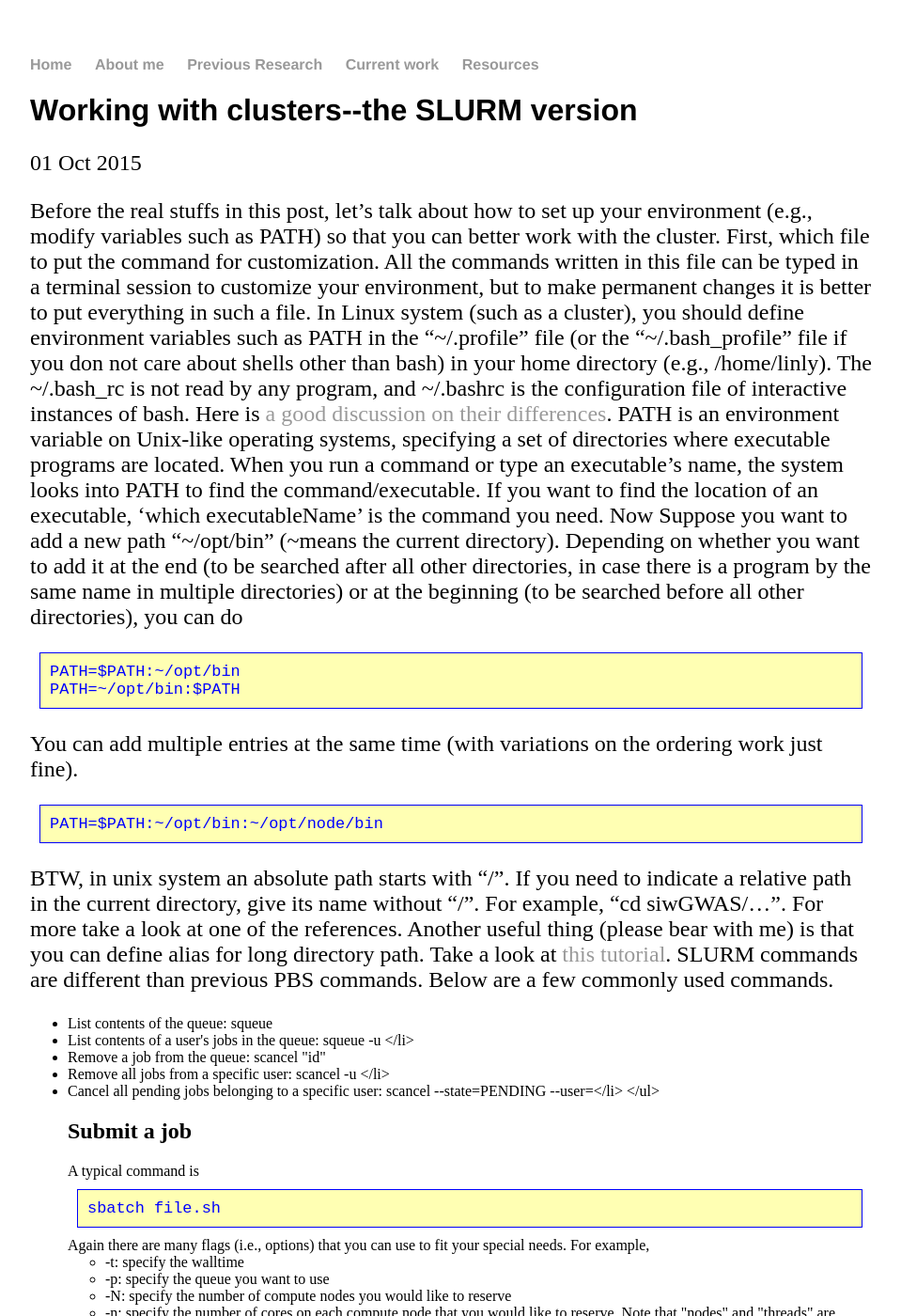
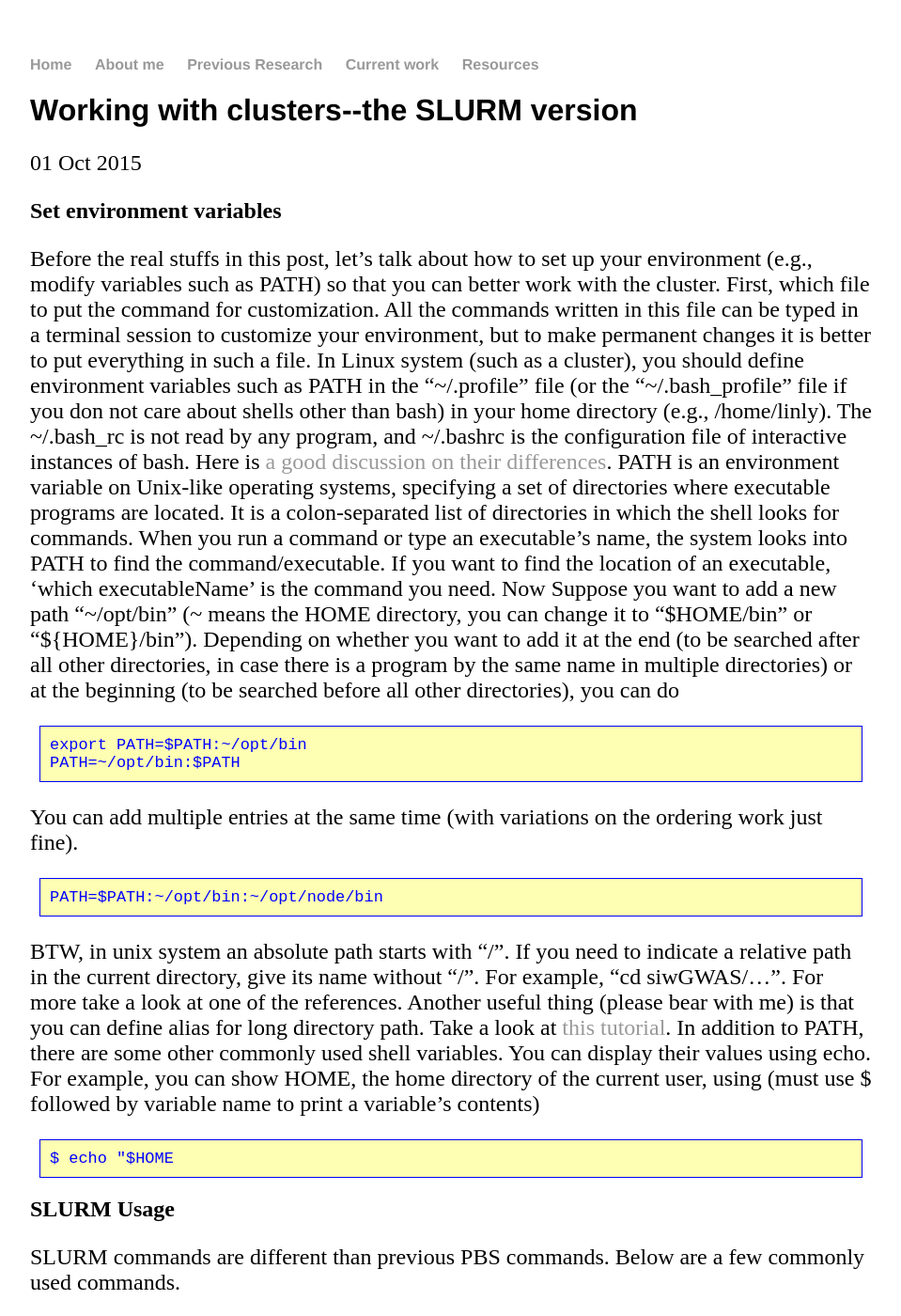
Before and after one commit to lybird300/lybird300.github.io, a Jekyll site: the page built from _posts/2015-10-01-cluster-slurm.md, in a window 1280 px wide and 1400 px high. Shown: the whole window at 94% size, without its empty margins (160-1119 px from the left). Built offline with Jekyll 4.4.1, drawn with Linux system fonts in a browser that asks for light colours.

Commit message:
Update 2015-10-01-cluster-slurm.md

```diff
--- a/_posts/2015-10-01-cluster-slurm.md
+++ b/_posts/2015-10-01-cluster-slurm.md
@@ -3,13 +3,17 @@ layout: post
 title: "Working with clusters--the SLURM version"
 date: 2015-10-01
 ---
+<h2>Set environment variables</h2>
 Before the real stuffs in this post, let's talk about how to set up your environment (e.g., modify variables such as PATH) so that you can better work with the cluster. First, which file to put the command for customization. All the commands written in this file can be typed in a terminal session to customize your environment, but to make permanent changes it is better to put everything in such a file. In Linux system (such as a cluster), you should define environment variables such as PATH in the "~/.profile" file (or the "~/.bash_profile" file if you don not care about shells other than bash) in your home directory (e.g., /home/linly). The ~/.bash_rc is not read by any program, and ~/.bashrc is the configuration file of interactive instances of bash. Here is <a href="http://superuser.com/questions/183870/difference-between-bashrc-and-bash-profile/183980#183980">a good discussion on their differences</a>.
-PATH is an environment variable on Unix-like operating systems, specifying a set of directories where executable programs are located. When you run a command or type an executable’s name, the system looks into PATH to find the command/executable. If you want to find the location of an executable, 'which executableName' is the command you need. Now Suppose you want to add a new path "~/opt/bin" (~means the current directory). Depending on whether you want to add it at the end (to be searched after all other directories, in case there is a program by the same name in multiple directories) or at the beginning (to be searched before all other directories), you can do
-<pre><code>PATH=$PATH:~/opt/bin
+PATH is an environment variable on Unix-like operating systems, specifying a set of directories where executable programs are located. It is a colon-separated list of directories in which the shell looks for commands. When you run a command or type an executable’s name, the system looks into PATH to find the command/executable. If you want to find the location of an executable, 'which executableName' is the command you need. Now Suppose you want to add a new path "~/opt/bin" (~ means the HOME directory, you can change it to "$HOME/bin" or "${HOME}/bin"). Depending on whether you want to add it at the end (to be searched after all other directories, in case there is a program by the same name in multiple directories) or at the beginning (to be searched before all other directories), you can do
+<pre><code>export PATH=$PATH:~/opt/bin
 PATH=~/opt/bin:$PATH</code></pre>
 You can add multiple entries at the same time (with variations on the ordering work just fine).
 <pre><code>PATH=$PATH:~/opt/bin:~/opt/node/bin</code></pre>
 BTW, in unix system an absolute path starts with "/". If you need to indicate a relative path in the current directory, give its name without "/". For example, "cd siwGWAS/...". For more take a look at one of the references. Another useful thing (please bear with me) is that you can define alias for long directory path. Take a look at <a href="https://www.digitalocean.com/community/tutorials/an-introduction-to-useful-bash-aliases-and-functions">this tutorial</a>.
+In addition to PATH, there are some other commonly used shell variables. You can display their values using echo. For example, you can show HOME, the home directory of the current user, using (must use $ followed by variable name to print a variable's contents)
+<pre><code>$ echo "$HOME</code></pre>
+<h2>SLURM Usage</h2>
 SLURM commands are different than previous PBS commands. Below are a few commonly used commands.
 <ul>
 <li>List contents of the queue: squeue</li>
```
